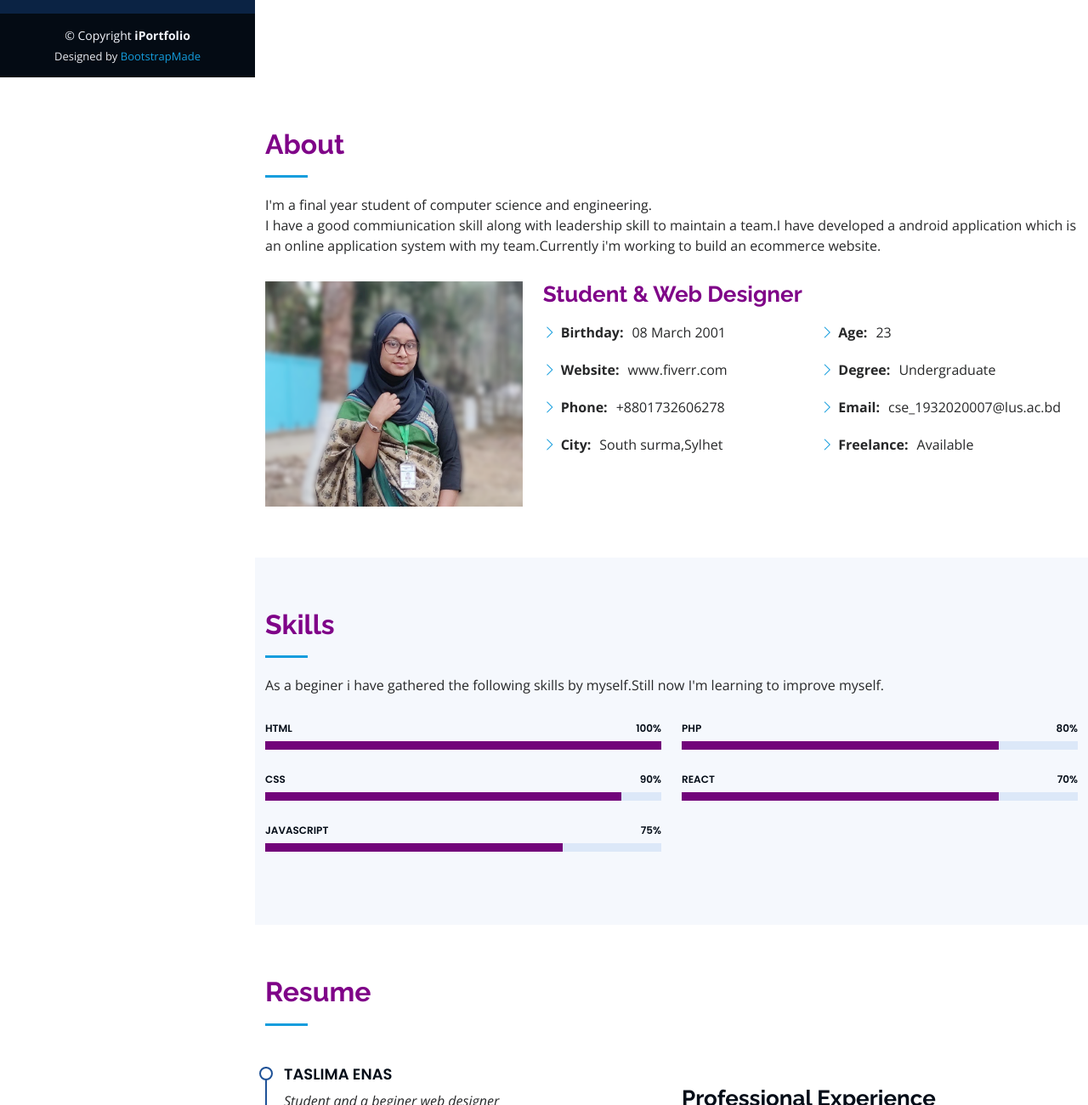
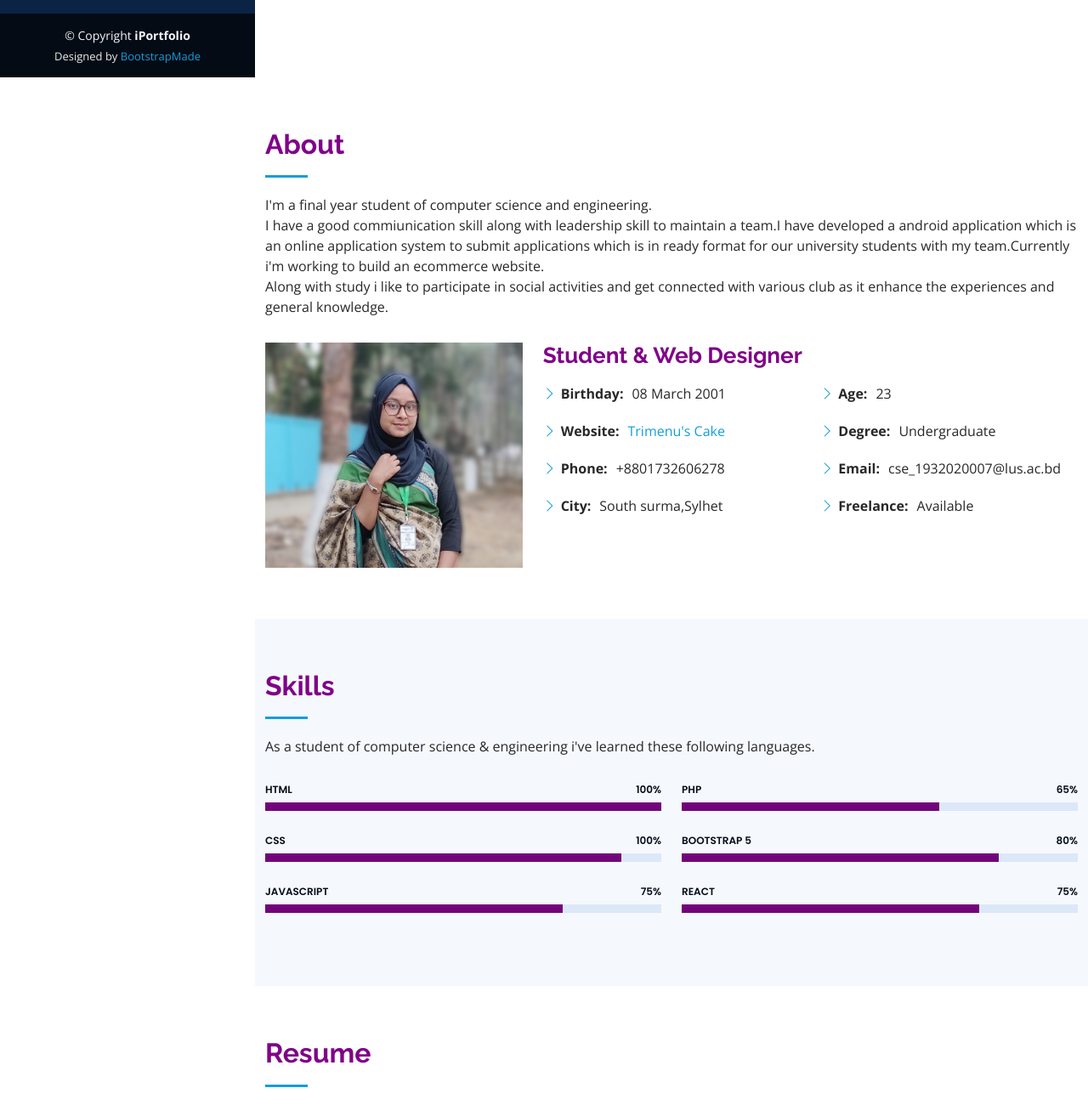
Before and after one commit to enastaslima/my_portfolio, a plain HTML site: page index.html in a window 1280 px wide. Shown: the part 709-2009 px from the top of the page at 85% size. Drawn offline with nearby package versions, Linux system fonts and the light colour scheme.

Commit message:
Update index.html

```diff
--- a/index.html
+++ b/index.html
@@ -14,7 +14,9 @@
   <link href="assets/img/apple-touch-icon.png" rel="apple-touch-icon">
 
   <!-- Google Fonts -->
-  <link href="https://fonts.googleapis.com/css?family=Open+Sans:300,300i,400,400i,600,600i,700,700i|Raleway:300,300i,400,400i,500,500i,600,600i,700,700i|Poppins:300,300i,400,400i,500,500i,600,600i,700,700i" rel="stylesheet">
+  <link
+    href="https://fonts.googleapis.com/css?family=Open+Sans:300,300i,400,400i,600,600i,700,700i|Raleway:300,300i,400,400i,500,500i,600,600i,700,700i|Poppins:300,300i,400,400i,500,500i,600,600i,700,700i"
+    rel="stylesheet">
 
   <!-- Vendor CSS Files -->
   <link href="assets/vendor/aos/aos.css" rel="stylesheet">
@@ -89,7 +91,12 @@
 
         <div class="section-title">
           <h2>About</h2>
-          <p>I'm a final year student of computer science and engineering.<br>I have a good commiunication skill along with leadership skill to maintain a team.I have developed a android application which is an online application system with my team.Currently i'm working to build an ecommerce website.</p>
+          <p>I'm a final year student of computer science and engineering.<br>I have a good commiunication skill along
+            with leadership skill to maintain a team.I have developed a android application which is an online
+            application system to submit applications which is in ready format for our university students with my
+            team.Currently i'm working to build an ecommerce website. <br>Along with study i like to participate in
+            social activities and get connected with various club as it enhance the experiences and general knowledge.
+          </p>
         </div>
 
         <div class="row">
@@ -105,7 +112,8 @@
               <div class="col-lg-6">
                 <ul>
                   <li><i class="bi bi-chevron-right"></i> <strong>Birthday:</strong> <span>08 March 2001</span></li>
-                  <li><i class="bi bi-chevron-right"></i> <strong>Website:</strong> <span>www.fiverr.com</span></li>
+                  <li><i class="bi bi-chevron-right"></i> <strong>Website:</strong> <a
+                      href="https://www.facebook.com/trimenuscake">Trimenu's Cake</a></li>
                   <li><i class="bi bi-chevron-right"></i> <strong>Phone:</strong> <span>+8801732606278</span></li>
                   <li><i class="bi bi-chevron-right"></i> <strong>City:</strong> <span>South surma,Sylhet</span></li>
                 </ul>
@@ -114,7 +122,8 @@
                 <ul>
                   <li><i class="bi bi-chevron-right"></i> <strong>Age:</strong> <span>23</span></li>
                   <li><i class="bi bi-chevron-right"></i> <strong>Degree:</strong> <span>Undergraduate</span></li>
-                  <li><i class="bi bi-chevron-right"></i> <strong>Email:</strong> <span>cse_1932020007@lus.ac.bd</span></li>
+                  <li><i class="bi bi-chevron-right"></i> <strong>Email:</strong> <span>cse_1932020007@lus.ac.bd</span>
+                  </li>
                   <li><i class="bi bi-chevron-right"></i> <strong>Freelance:</strong> <span>Available</span></li>
                 </ul>
               </div>
@@ -134,7 +143,7 @@
 
         <div class="section-title">
           <h2>Skills</h2>
-          <p>As a beginer i have gathered the following skills by myself.Still now I'm learning to improve myself.</p>
+          <p>As a student of computer science & engineering i've learned these following languages.</p>
         </div>
 
         <div class="row skills-content">
@@ -144,21 +153,24 @@
             <div class="progress">
               <span class="skill">HTML <i class="val">100%</i></span>
               <div class="progress-bar-wrap">
-                <div class="progress-bar" role="progressbar" aria-valuenow="100" aria-valuemin="0" aria-valuemax="100"></div>
+                <div class="progress-bar" role="progressbar" aria-valuenow="100" aria-valuemin="0" aria-valuemax="100">
+                </div>
               </div>
             </div>
 
             <div class="progress">
-              <span class="skill">CSS <i class="val">90%</i></span>
+              <span class="skill">CSS <i class="val">100%</i></span>
               <div class="progress-bar-wrap">
-                <div class="progress-bar" role="progressbar" aria-valuenow="90" aria-valuemin="0" aria-valuemax="100"></div>
+                <div class="progress-bar" role="progressbar" aria-valuenow="90" aria-valuemin="0" aria-valuemax="100">
+                </div>
               </div>
             </div>
 
             <div class="progress">
               <span class="skill">JavaScript <i class="val">75%</i></span>
               <div class="progress-bar-wrap">
-                <div class="progress-bar" role="progressbar" aria-valuenow="75" aria-valuemin="0" aria-valuemax="100"></div>
+                <div class="progress-bar" role="progressbar" aria-valuenow="75" aria-valuemin="0" aria-valuemax="100">
+                </div>
               </div>
             </div>
 
@@ -167,15 +179,24 @@
           <div class="col-lg-6" data-aos="fade-up" data-aos-delay="100">
 
             <div class="progress">
-              <span class="skill">PHP <i class="val">80%</i></span>
+              <span class="skill">PHP <i class="val">65%</i></span>
               <div class="progress-bar-wrap">
-                <div class="progress-bar" role="progressbar" aria-valuenow="80" aria-valuemin="0" aria-valuemax="100"></div>
+                <div class="progress-bar" role="progressbar" aria-valuenow="65" aria-valuemin="0" aria-valuemax="100">
+                </div>
               </div>
             </div>
             <div class="progress">
-              <span class="skill">REACT <i class="val">70%</i></span>
+              <span class="skill">Bootstrap 5 <i class="val">80%</i></span>
               <div class="progress-bar-wrap">
-                <div class="progress-bar" role="progressbar" aria-valuenow="80" aria-valuemin="0" aria-valuemax="100"></div>
+                <div class="progress-bar" role="progressbar" aria-valuenow="80" aria-valuemin="0" aria-valuemax="100">
+                </div>
+              </div>
+            </div>
+            <div class="progress">
+              <span class="skill">REACT <i class="val">75%</i></span>
+              <div class="progress-bar-wrap">
+                <div class="progress-bar" role="progressbar" aria-valuenow="75" aria-valuemin="0" aria-valuemax="100">
+                </div>
               </div>
             </div>
 
@@ -233,13 +254,18 @@
             <h5>October 2022–February 2023 (3rd Year Project)</h5> <br>
             <h3>LU MAKE EASY</h3> <br>
             By using React Native <br>
-LU_Make_Easy is an android based application which will be used to solve students' hassle of applying for partial payment and makeup examination.
+            LU_Make_Easy is an android based application which will be used to solve students' hassle of applying for
+            partial payment and makeup examination.
 
-To provide our students with a convenient and efficient method of making partial payment applications towards their fees.
+            To provide our students with a convenient and efficient method of making partial payment applications
+            towards their fees.
             To improve the accuracy and speed of application processing.
-To make the partial payment process more accessible for students who might face difficulties in making a physical partial payment application process.
-To improve overall student’s satisfaction by providing students with a user friendly and reliable online partial payment application system.
-Technologies: React Native, React Js, React Router, React Bootstrap, Firebase (Authentication & Client-side deployment), Node Js, Express Js.
+            To make the partial payment process more accessible for students who might face difficulties in making a
+            physical partial payment application process.
+            To improve overall student’s satisfaction by providing students with a user friendly and reliable online
+            partial payment application system.
+            Technologies: React Native, React Js, React Router, React Bootstrap, Firebase (Authentication & Client-side
+            deployment), Node Js, Express Js.
             </p> <br> <br>
           </div><br>
 
@@ -252,9 +278,12 @@ Technologies: React Native, React Js, React Router, React Bootstrap, Firebase (A
               <h5>2019 - 2022</h5>
               <p><em>Fiverr</em></p>
               <ul>
-                <li>Lead in the design, development, and implementation of the graphic, layout, and production communication materials</li>
-                <li>Delegate tasks to the 7 members of the design team and provide counsel on all aspects of the project. </li>
-                <li>Supervise the assessment of all graphic materials in order to ensure quality and accuracy of the design</li>
+                <li>Lead in the design, development, and implementation of the graphic, layout, and production
+                  communication materials</li>
+                <li>Delegate tasks to the 7 members of the design team and provide counsel on all aspects of the
+                  project. </li>
+                <li>Supervise the assessment of all graphic materials in order to ensure quality and accuracy of the
+                  design</li>
                 <li>Oversee the efficient use of production project budgets ranging from $2,000 - $25,000</li>
               </ul>
             </div>
@@ -263,7 +292,8 @@ Technologies: React Native, React Js, React Router, React Bootstrap, Firebase (A
               <h5>2022 - Now</h5>
               <p><em>Online</em></p>
               <ul>
-                <li>Developed numerous marketing programs (logos, brochures,infographics, presentations, and advertisements).</li>
+                <li>Developed numerous marketing programs (logos, brochures,infographics, presentations, and
+                  advertisements).</li>
                 <li>Managed up to 5 projects or tasks at a given time while under pressure</li>
                 <li>Recommended and consulted with clients on the most appropriate graphic design</li>
                 <li>Created 4+ design presentations and proposals a month for clients and account managers</li>
@@ -372,7 +402,8 @@ Technologies: React Native, React Js, React Router, React Bootstrap, Firebase (A
     </div>
   </footer><!-- End  Footer -->
 
-  <a href="#" class="back-to-top d-flex align-items-center justify-content-center"><i class="bi bi-arrow-up-short"></i></a>
+  <a href="#" class="back-to-top d-flex align-items-center justify-content-center"><i
+      class="bi bi-arrow-up-short"></i></a>
 
   <!-- Vendor JS Files -->
   <script src="assets/vendor/purecounter/purecounter.js"></script>
```
Lines whose indentation alone changed are shown as unchanged.
